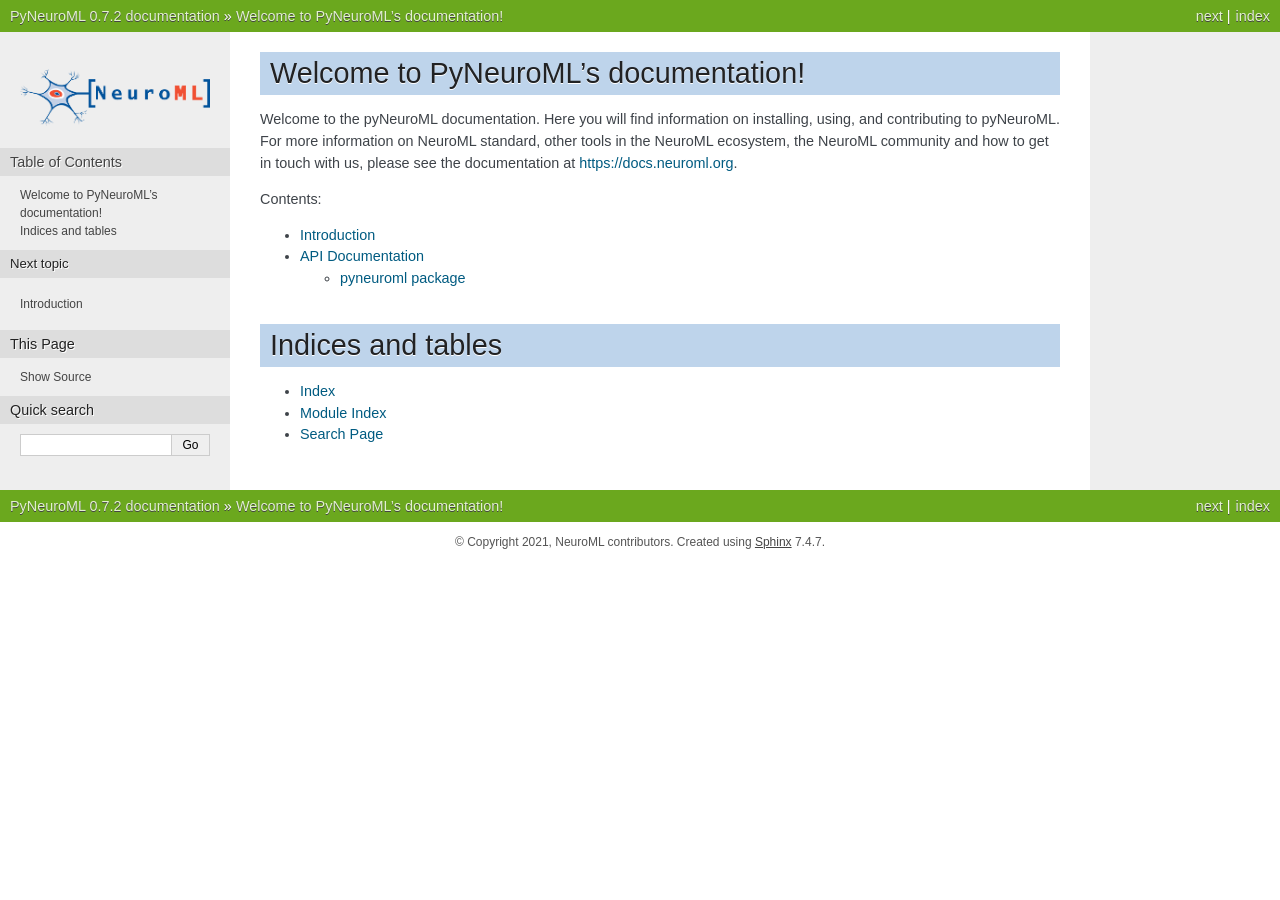
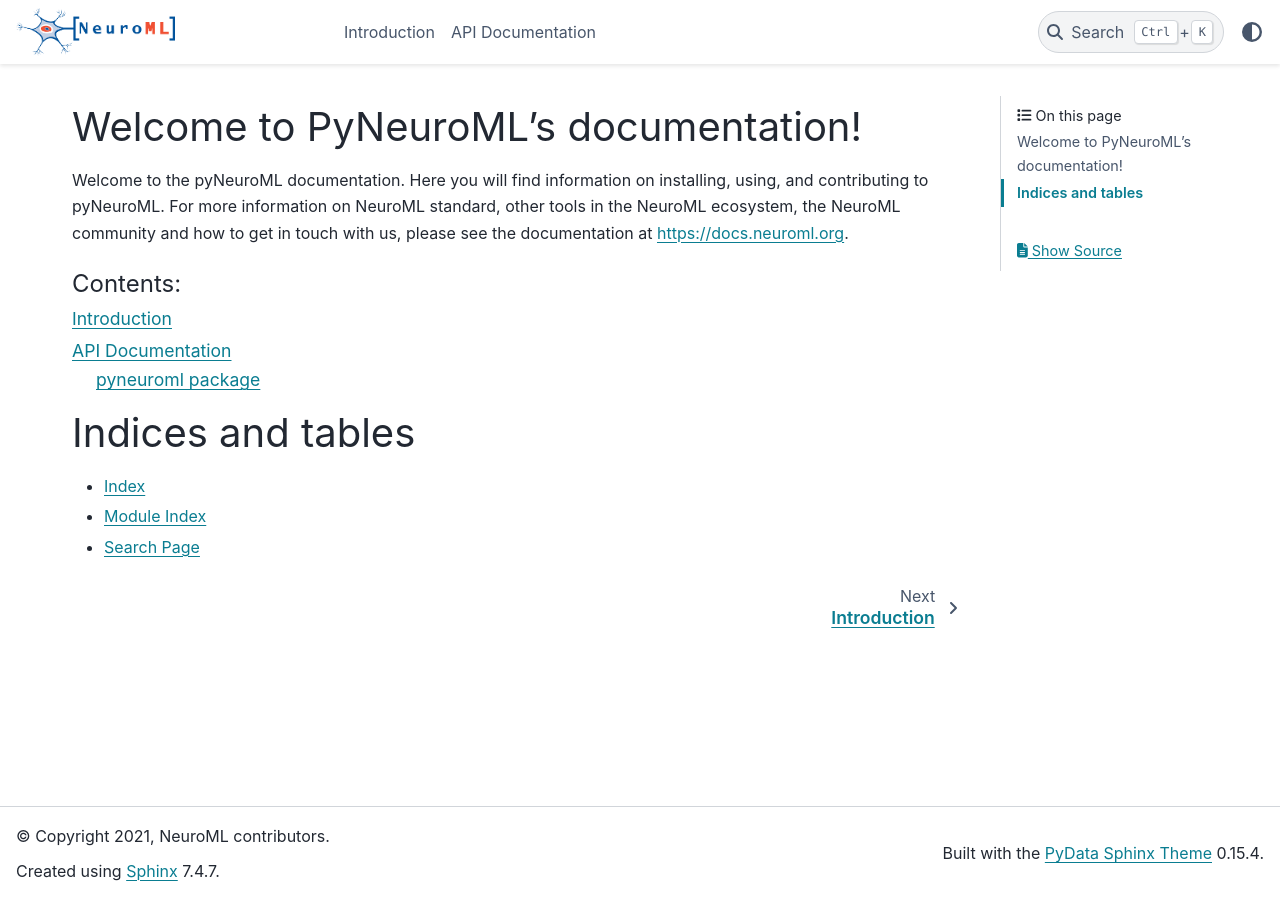
Before and after one commit to NeuroML/pyNeuroML, a Sphinx documentation site: the page built from docs/source/index.rst, in a window 1280 px wide. Built offline with Sphinx 7.4.7 and the PyData theme 0.15.4, drawn with Linux system fonts in a browser that asks for light colours.

Commit message:
docs: switch to pydata_sphinx_theme

```diff
--- a/docs/requirements.txt
+++ b/docs/requirements.txt
@@ -15,3 +15,4 @@
 git+https://github.com/NeuralEnsemble/pyelectro.git@master#egg=pyelectro
 git+https://github.com/aarongarrett/inspyred.git@master#egg=inspyred
 neuron
+pydata-sphinx-theme
--- a/docs/source/conf.py
+++ b/docs/source/conf.py
@@ -89,7 +89,7 @@
 
 # The theme to use for HTML and HTML Help pages.  See the documentation for
 # a list of builtin themes.
-html_theme = "nature"
+html_theme = "pydata_sphinx_theme"
 
 # Theme options are theme-specific and customize the look and feel of a theme
 # further.  For a list of options available for each theme, see the
```
